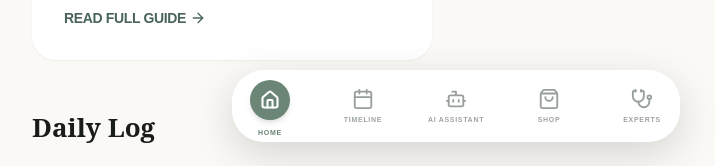
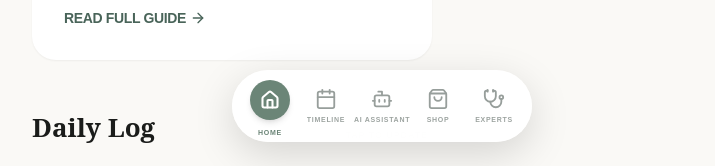
Before and after one commit to mjp2010/atb, a Next.js app: page /home in a window 1280 px wide. Shown: the part 634-800 px from the top of the page, without its empty margins (408-1123 px from the left). Built offline with nearby package versions, Linux system fonts and the light colour scheme.

Commit message:
UI: Cluster bottom nav precisely in the bottom center

```diff
--- a/src/components/BottomNav.tsx
+++ b/src/components/BottomNav.tsx
@@ -46,7 +46,7 @@ export function BottomNav() {
    initial={{ y: 0 }}
    animate={{ y: hidden ? 120 : 0 }}
    transition={{ duration: 0.4, ease: [0.22, 1, 0.36, 1] }}
-   className="fixed bottom-6 left-1/2 -translate-x-1/2 w-[calc(100%-2rem)] max-w-md flex justify-between items-center px-3 py-2 bg-white dark:bg-[#1a1c1a] bg-opacity-[0.97] dark:bg-opacity-95 backdrop-blur-2xl rounded-[2rem] z-50 shadow-[0_12px_40px_rgb(0,0,0,0.15)] dark:shadow-[0_12px_40px_rgb(0,0,0,0.4)]"
+   className="fixed bottom-6 left-1/2 -translate-x-1/2 w-auto flex justify-center gap-1 items-center px-3 py-2 bg-white dark:bg-[#1a1c1a] bg-opacity-[0.97] dark:bg-opacity-95 backdrop-blur-2xl rounded-full z-50 shadow-[0_12px_40px_rgb(0,0,0,0.15)] dark:shadow-[0_12px_40px_rgb(0,0,0,0.4)]"
  >
  {navItems.map((item) => {
  const isActive = pathname === item.path;
```
